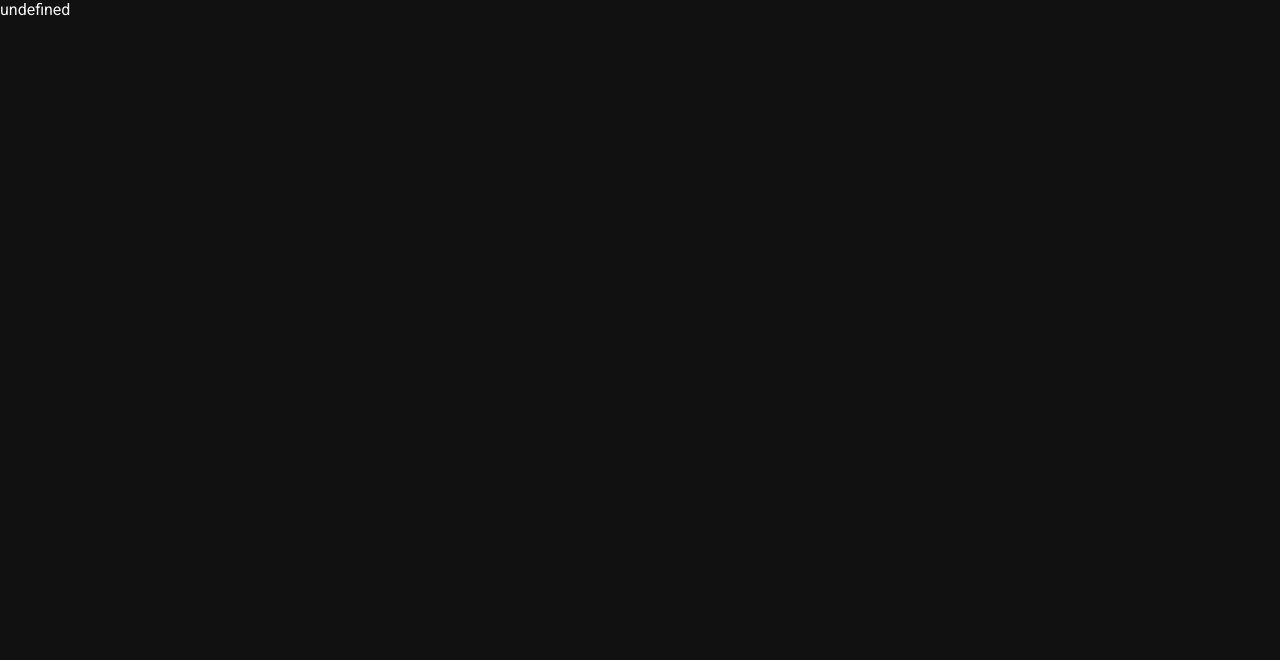
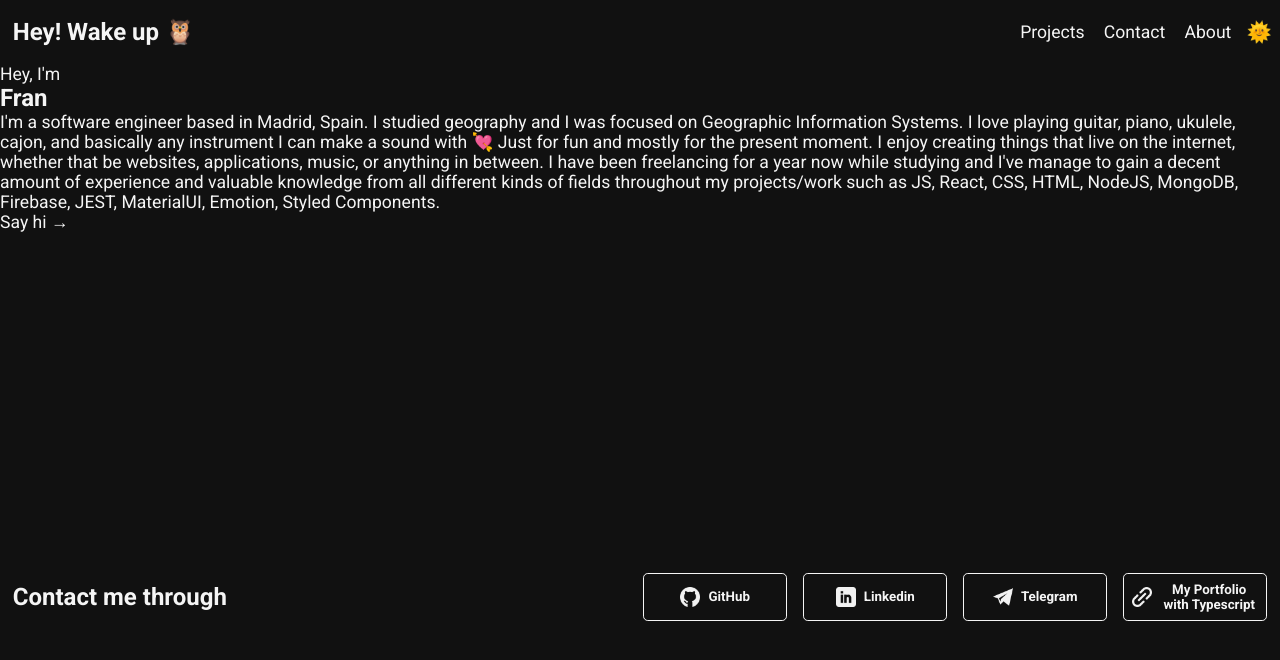
Before and after one commit to Friosn/SPA-Portfolio, a website built with Vite: page spa-portfolio/index.html in a window 1280 px wide. Built offline with nearby package versions, Linux system fonts and the light colour scheme.

Commit message:
Home page finished

```diff
--- a/spa-portfolio/src/components/Footer/Footer.css
+++ b/spa-portfolio/src/components/Footer/Footer.css
@@ -6,6 +6,7 @@ footer{
     gap: 4rem;
     flex-wrap: wrap;
     margin: 2rem 0;
+
 }
 
 @media (max-width: 770px) {
--- a/spa-portfolio/src/components/Footer/Footer.js
+++ b/spa-portfolio/src/components/Footer/Footer.js
@@ -1,14 +1,12 @@
 import "./Footer.css";
 import { Button } from "../Button/Button";
 
-export const Footer = () => {
-  document.querySelector("footer").innerHTML = `
+export const Footer = () => `
   <h2>Contact me through</h2>
   <div>
     ${Button("/icons/github.png", "GitHub")}
-    ${Button("../../../public/icons/linkedin.png", "Linkedin")}
-    ${Button("../../../public/icons/telegram.png", "Telegram")}
-    ${Button("../../../public/icons/link.png", "My Portfolio with Typescript")}
+    ${Button("/icons/linkedin.png", "Linkedin")}
+    ${Button("/icons/telegram.png", "Telegram")}
+    ${Button("/icons/link.png", "My Portfolio with Typescript")}
   </div>
   `;
-};
--- a/spa-portfolio/src/components/NavBar/NavBar.css
+++ b/spa-portfolio/src/components/NavBar/NavBar.css
@@ -0,0 +1,34 @@
+nav {
+    height: 4rem;
+    display: flex;
+    justify-content: space-between;
+    align-items: center;
+    padding: 0.8rem;
+    flex-wrap: wrap;
+}
+
+@media (max-width: 770px) {
+    nav{
+        padding: 0.2rem;
+    }
+}
+
+nav > ul {
+    display: flex;
+    gap: 1.2rem
+}
+
+nav button {
+    background: none;
+    border: none;
+    color: inherit;
+    transform: scale(1.5);
+}
+
+nav a {
+    transition: all 0.3s ease-in-out;
+}
+
+nav a:hover {
+    color: var(--highlight);
+}
--- a/spa-portfolio/src/components/NavBar/NavBar.js
+++ b/spa-portfolio/src/components/NavBar/NavBar.js
@@ -1,4 +1,17 @@
 import "./NavBar.css";
+
+export const NavBar = () =>
+  `<nav>
+    <h2>Hey! Wake up 🦉</h2>
+    <a href="/" data-link></a>
+        <ul>
+            <li><a href="/Home">Projects</a></li>
+            <li><a href="/Contact">Contact</a></li>
+            <li><a href="/About">About</a></li>
+            <li><button id="themeBtn">🌞</button></li>
+        </ul>
+    </nav>
+    `;
 
 export const changeTheme = () => {
   const themeBtn = document.querySelector("#themeBtn");
@@ -16,20 +29,3 @@ export const changeText = () => {
     themeBtn.innerText = "🌞";
   }
 };
-
-export const NavBar = () => {
-  `<nav>
-    <h2>Friosn 🦉</h2>
-    <a href="/" data-link>My Page</a>
-        <ul>
-            <li><a href="/Home">Projects</a></li>
-            <li><a href="/contact">Contact</a></li>
-            <li><a href="/about">About</a></li>
-            <li><button id="themeBtn">🌞</button></li>
-        </ul>
-    </nav>
-    `;
-};
-/* export const NavBar = () => {
-  document.querySelector("header").innerHTML = template();
-}; */
--- a/spa-portfolio/src/main.js
+++ b/spa-portfolio/src/main.js
@@ -1,10 +1,25 @@
 import "../style.css";
 
+import { changeTheme } from "./components/NavBar/NavBar";
 import { Footer } from "./components/Footer/Footer";
 import { NavBar } from "./components/NavBar/NavBar";
+import { linkPage } from "./utils/linkPage";
+import { cleanPage } from "./utils/cleanPage";
+import { Home } from "./pages/Home/Home";
+import { NotFound } from "./pages/NotFound/NotFound";
+import { About } from "./pages/About/About";
+import { Contact } from "./pages/Contact/Contact";
 
 const header = document.querySelector("header");
+
 header.innerHTML = NavBar();
+
+const footer = document.querySelector("footer");
+footer.innerHTML = Footer();
+
+Home();
+
+changeTheme();
 
 //gotta study this part of the code to understand it
 
--- a/spa-portfolio/src/pages/About/About.js
+++ b/spa-portfolio/src/pages/About/About.js
@@ -1 +1 @@
-export const template = () => `<h1>About</h1>`;
+export const About = () => `<h1>About</h1>`;
--- a/spa-portfolio/src/pages/Contact/Contact.js
+++ b/spa-portfolio/src/pages/Contact/Contact.js
@@ -1 +1 @@
-export const template = () => `<h1>Contact</h1>`;
+export const Contact = () => `<h1>Contact</h1>`;
--- a/spa-portfolio/src/pages/Home/Home.js
+++ b/spa-portfolio/src/pages/Home/Home.js
@@ -7,8 +7,8 @@ export const Home = () => {
   main.innerHTML = `
     <section class="home">
         <p>Hey, I'm</p>
-        <h1>Peter Parker</h1>
-        <p>I'm a software engineer based in Madrid, Spain. I studied geography and I was focused on Geographic Information Systems. I love playing guitar, piano, ukulele, cajon, and basically any instrument I can make a sound with 💘. I enjoy creating things that live on the internet, whether that be websites, applications, music, or anything in between. I have been freelancing for a year now while studying and I've manage to gain a decent amount of experience and valuable knowledge from all different kinds of fields throughout my projects/work such as JS, React, CSS, HTML, NodeJS, MongoDB, Firebase, JEST, MaterialUI, Emotion, Styled Components.</p>
+        <h1>Fran</h1>
+        <p>I'm a software engineer based in Madrid, Spain. I studied geography and I was focused on Geographic Information Systems. I love playing guitar, piano, ukulele, cajon, and basically any instrument I can make a sound with 💘 Just for fun and mostly for the present moment. I enjoy creating things that live on the internet, whether that be websites, applications, music, or anything in between. I have been freelancing for a year now while studying and I've manage to gain a decent amount of experience and valuable knowledge from all different kinds of fields throughout my projects/work such as JS, React, CSS, HTML, NodeJS, MongoDB, Firebase, JEST, MaterialUI, Emotion, Styled Components.</p>
         <a href="mailTo:franz.rios.nino@gmail.com">Say hi →</a>
     </section>
     `;
--- a/spa-portfolio/src/pages/NotFound/NotFound.js
+++ b/spa-portfolio/src/pages/NotFound/NotFound.js
@@ -1 +1 @@
-export const template = () => `<h1>Page not found</h1>`;
+export const NotFound = () => `<h1>Page not found</h1>`;
--- a/spa-portfolio/style.css
+++ b/spa-portfolio/style.css
@@ -33,6 +33,7 @@ body {
   background-color: var(--bg-dark);
   color: var(--primary-dark);
   transition: all 0.5s ease-in-out;
+  height: 100vh;
 }
 
 .light {
@@ -41,7 +42,7 @@ body {
 }
 
 main {
-  min-height: 80vh;
+  min-height: 58vh;
 }
 
 a,
```
Also changed, not shown: spa-portfolio/src/pages/Projects/Projects.js (+16 -4 lines), spa-portfolio/src/components/Button/Button.css (line endings or trailing spaces).
